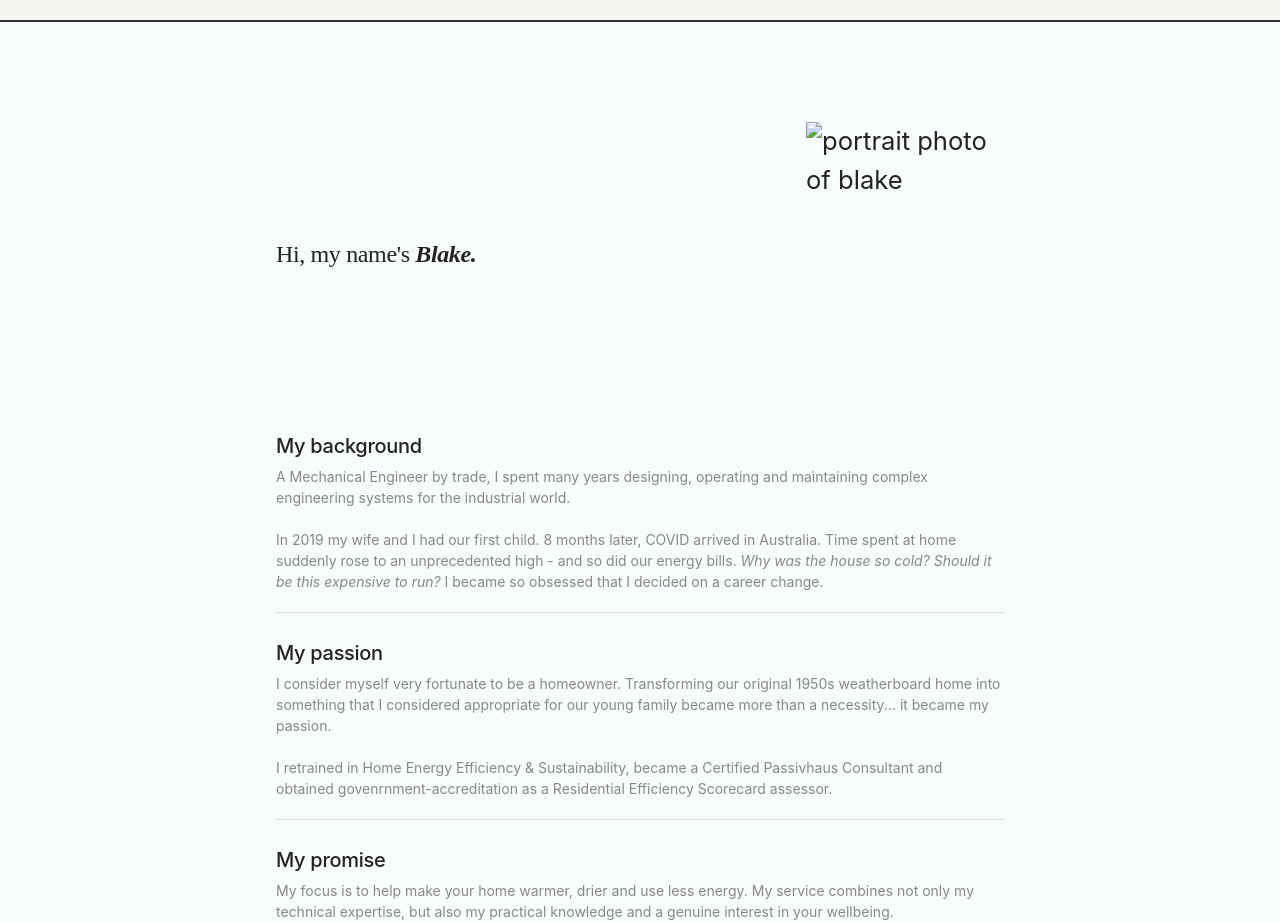
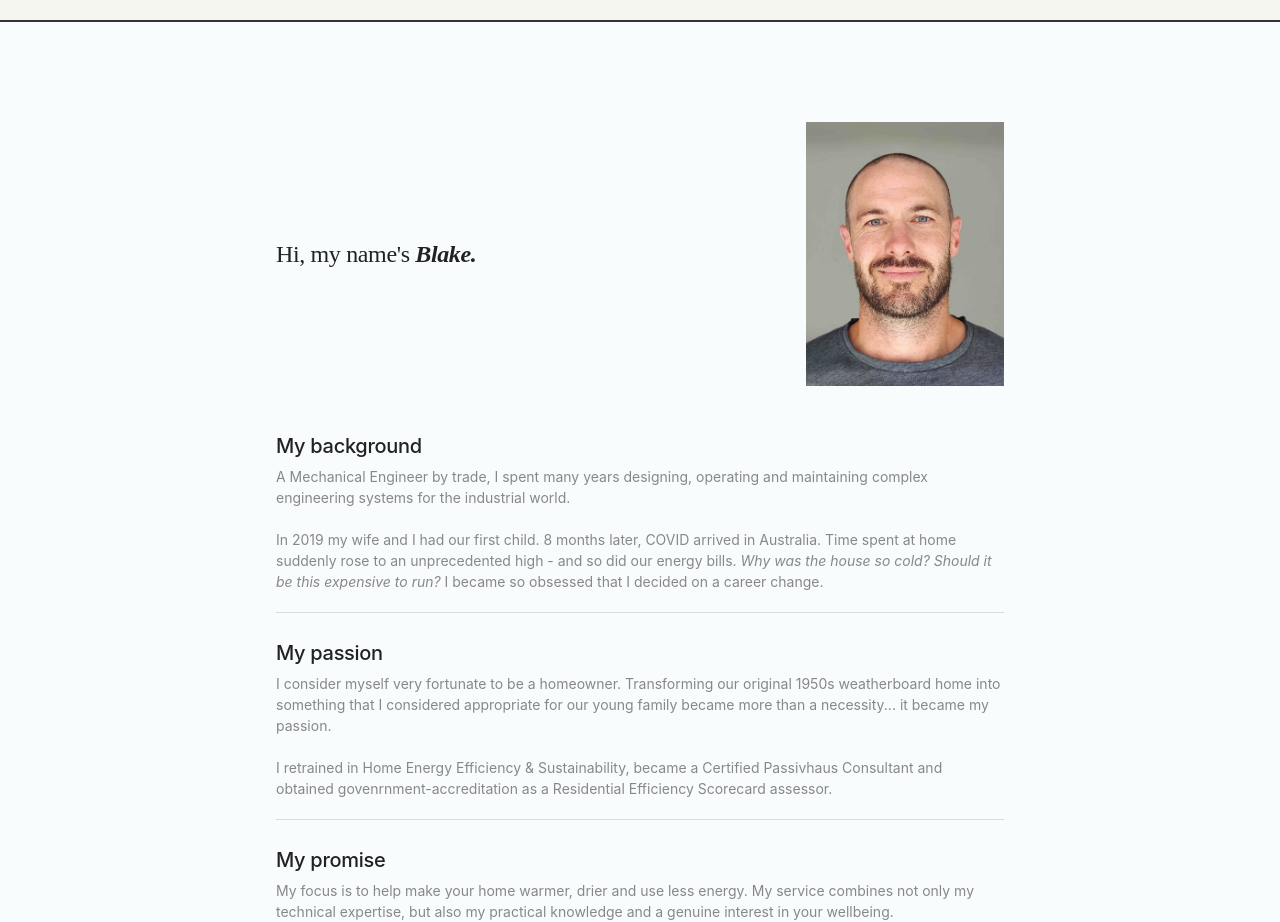
Before and after one commit to rawkandwood/castlecalibre, a plain HTML site: page about.html in a window 1280 px wide. Shown: the part 2920-3842 px from the top of the page. Drawn offline with nearby package versions, Linux system fonts and the light colour scheme; a script that the page names is missing.

Commit message:
Update about.html
removed filename section after 4by3_1 in headshot image source

```diff
--- a/about.html
+++ b/about.html
@@ -163,7 +163,7 @@
           <div class="bio-div">
             <h3 class="section-heading-2">Hi, my name&#x27;s <strong><em>Blake.</em></strong></h3>
           </div>
-          <div class="col-r-100vh headhshot"><img src="images/headshot-BG-4by3_1.avif" loading="lazy" srcset="images/headshot-BG-4by3_1headshot-BG-4by3.avif 500w, images/headshot-BG-4by3_1headshot-BG-4by3.avif 800w, images/headshot-BG-4by3_1headshot-BG-4by3.avif 1080w, images/headshot-BG-4by3_1.avif 1725w" sizes="(max-width: 767px) 100vw, (max-width: 991px) 728px, 940px" alt="portrait photo of blake" class="bio-image"></div>
+          <div class="col-r-100vh headhshot"><img src="images/headshot-BG-4by3_1.avif" loading="lazy" srcset="images/headshot-BG-4by3_1.avif 500w, images/headshot-BG-4by3_1.avif 800w, images/headshot-BG-4by3_1.avif 1080w, images/headshot-BG-4by3_1.avif 1725w" sizes="(max-width: 767px) 100vw, (max-width: 991px) 728px, 940px" alt="portrait photo of blake" class="bio-image"></div>
         </div>
         <div class="col-r">
           <div class="bio-item">
```
